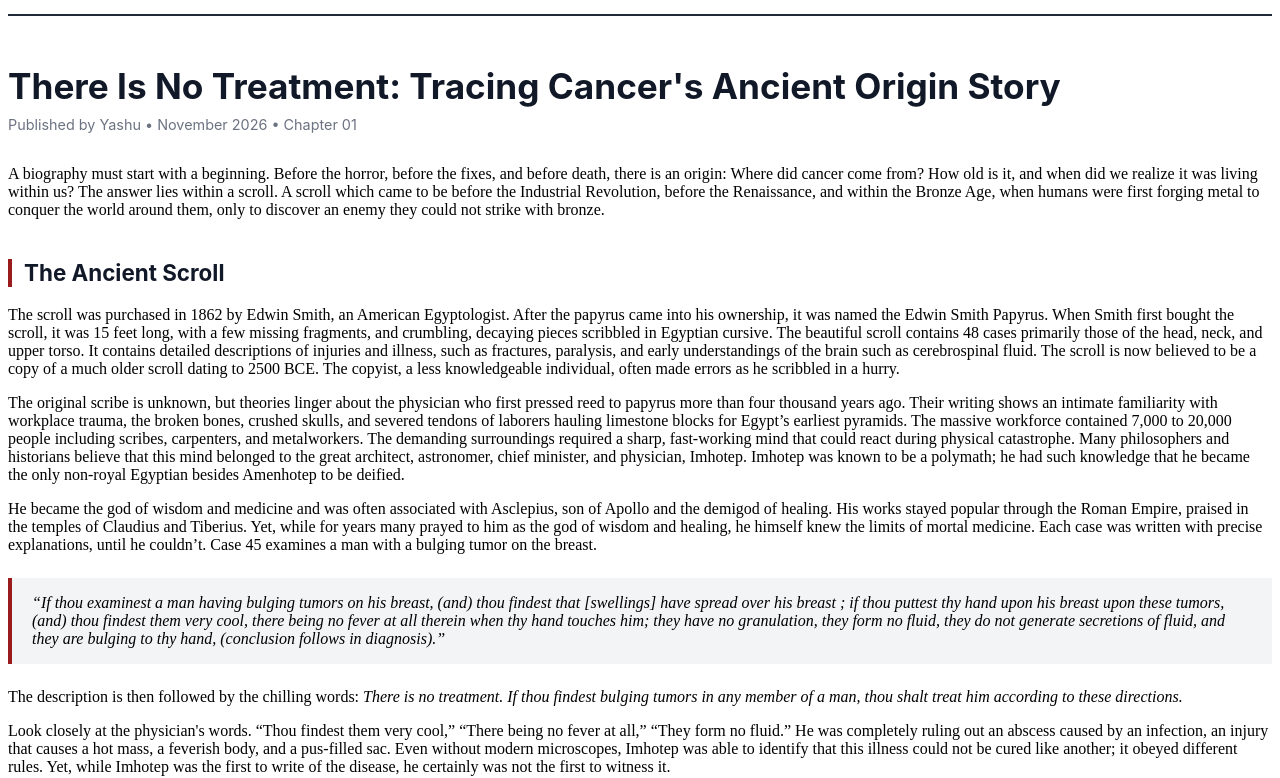
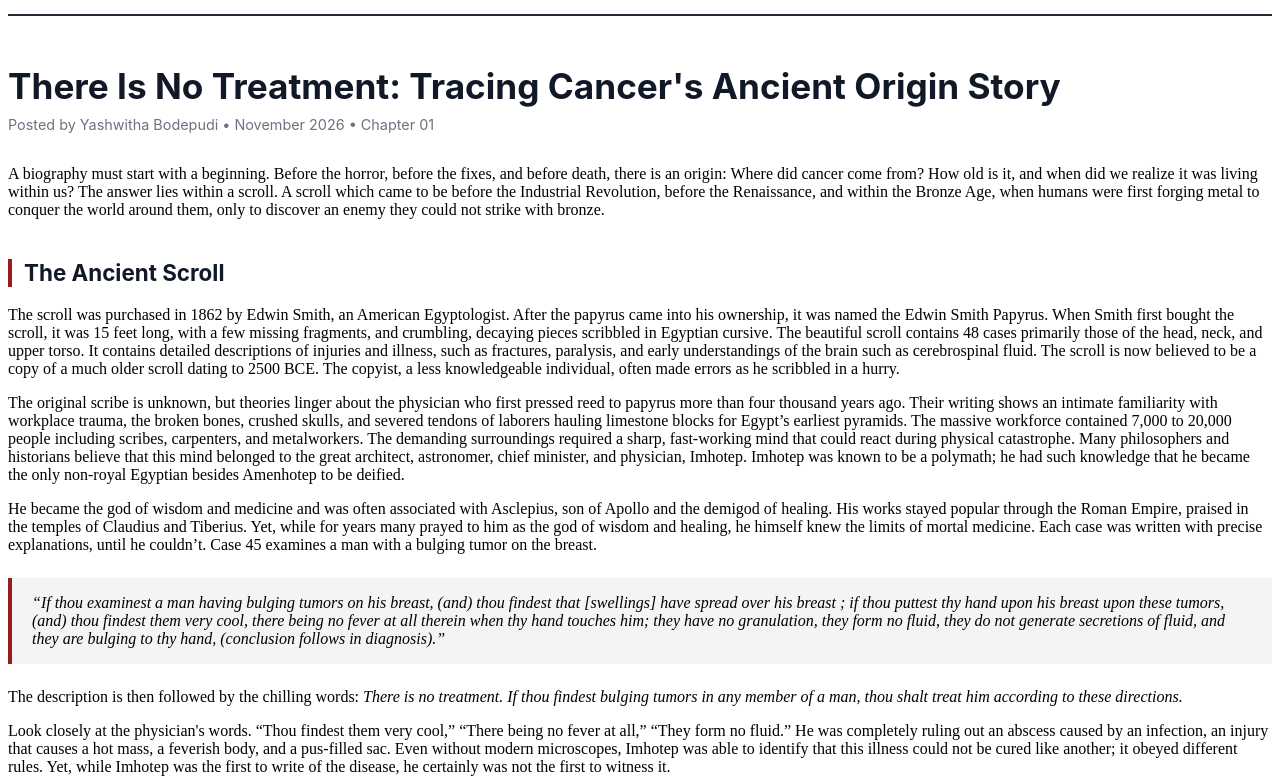
Before and after one commit to yashi232/history-of-oncology, a plain HTML site: page post1.html in a window 1280 px wide. Shown: the part 34-812 px from the top of the page. Drawn offline with Linux system fonts and the light colour scheme.

Commit message:
Update author name in post1.html

```diff
--- a/post1.html
+++ b/post1.html
@@ -17,7 +17,7 @@
 
   <article>
     <h1>There Is No Treatment: Tracing Cancer's Ancient Origin Story</h1>
-    <div class="meta">Published by Yashu • November 2026 • Chapter 01</div>
+  <div class="meta">Posted by Yashwitha Bodepudi • November 2026 • Chapter 01</div>
 
     <p>A biography must start with a beginning. Before the horror, before the fixes, and before death, there is an origin: Where did cancer come from? How old is it, and when did we realize it was living within us? The answer lies within a scroll. A scroll which came to be before the Industrial Revolution, before the Renaissance, and within the Bronze Age, when humans were first forging metal to conquer the world around them, only to discover an enemy they could not strike with bronze.</p>
 
```
